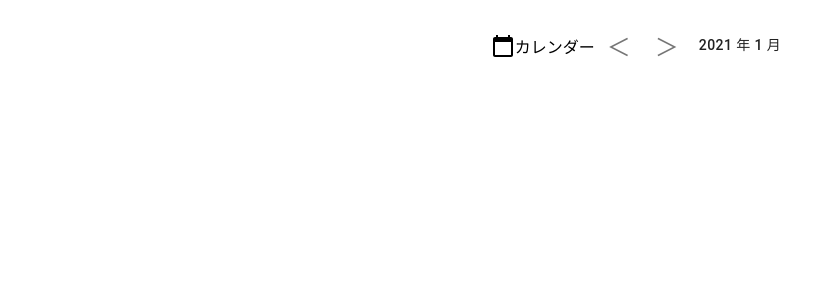
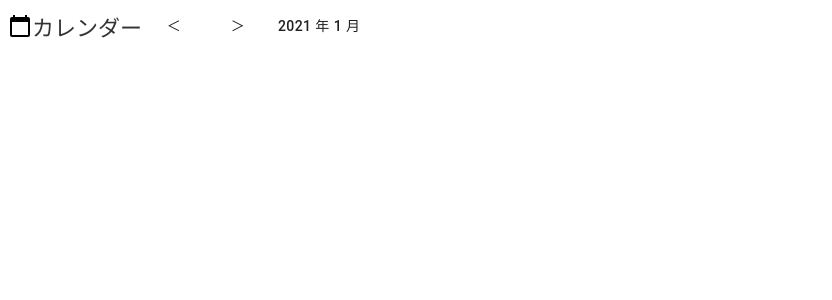
Before and after one commit to YuyaAbo/next-calendar, a Next.js app: page / in a window 1280 px wide. Shown: the top 300 px of the page, without its empty margins (0-832 px from the left). Built offline with nearby package versions, Linux system fonts and the light colour scheme.

Commit message:
manage const for style

```diff
--- a/pages/index.tsx
+++ b/pages/index.tsx
@@ -2,16 +2,7 @@ import Head from 'next/head'
 import Navigation from "../src/navigation";
 import styled from "styled-components";
 
-const Container = styled.div`
-  min-height: 100vh;
-  padding: 0 0.5rem;
-  display: flex;
-  flex-direction: column;
-  justify-content: start;
-  align-items: center;
-`
-
-export default function Home() {
+function Home() {
   return (
     <Container>
       <Head>
@@ -23,3 +14,13 @@ export default function Home() {
     </Container>
   )
 }
+
+const Container = styled.div`
+  padding: 0.5rem;
+  display: flex;
+  flex-direction: column;
+  justify-content: start;
+  align-items: start;
+`
+
+export default Home
--- a/src/navigation.tsx
+++ b/src/navigation.tsx
@@ -1,14 +1,9 @@
 import { useState } from "react";
 import styled from "styled-components";
 import { CalendarToday } from '@material-ui/icons';
-import { Button, IconButton } from "@material-ui/core";
-
-const Items = styled.div`
-  display: flex;
-  flex-direction: row;
-  align-items: center;
-  padding-top: 1rem;
-`
+import { Button } from "@material-ui/core";
+import color from "../styles/color";
+import size from "../styles/size";
 
 // ref https://engineering.linecorp.com/ja/blog/typescript-enum-tree-shaking/
 const NavigationType = {
@@ -45,12 +40,23 @@ function Navigation() {
     return (
         <Items>
             <CalendarToday />
-            <p>カレンダー</p>
-            <IconButton onClick={() => setCurrentDate(navigateMonth(NavigationType.prev))}>＜</IconButton>
-            <IconButton onClick={() => setCurrentDate(navigateMonth(NavigationType.next))}>＞</IconButton>
+            <Title>カレンダー</Title>
+            <Button onClick={() => setCurrentDate(navigateMonth(NavigationType.prev))}>＜</Button>
+            <Button onClick={() => setCurrentDate(navigateMonth(NavigationType.next))}>＞</Button>
             <Button>{currentDate.getFullYear()} 年 {currentDate.getMonth() + 1} 月</Button>
         </Items>
     )
 }
 
+const Items = styled.div`
+  display: flex;
+  flex-direction: row;
+  align-items: center;
+`
+
+const Title = styled.div`
+  color: ${color.PRIMARY};
+  font-size: ${size.FONT.XLARGE}px;
+`
+
 export default Navigation
--- /dev/null
+++ b/styles/color.ts
@@ -0,0 +1,3 @@
+export default {
+    PRIMARY: '#333333'
+}
--- /dev/null
+++ b/styles/size.ts
@@ -0,0 +1,7 @@
+export default {
+    FONT: {
+        MEDIUM: 12,
+        LARGE: 16,
+        XLARGE: 22
+    }
+}
```
